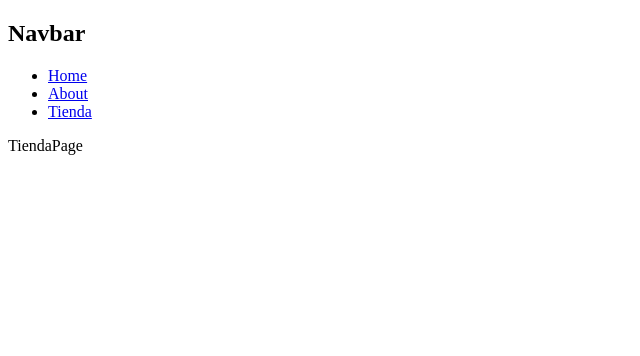
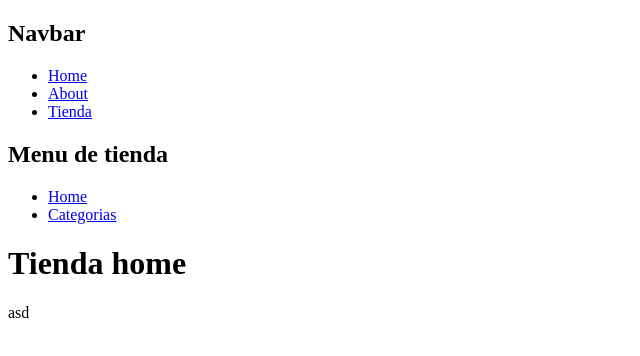
Before and after one commit to Blaaaxo/AprendiendoNextjs, a Next.js app: page /tienda in a window 1280 px wide. Shown: the top 356 px of the page, without its empty margins (0-640 px from the left). Built offline with nearby package versions, Linux system fonts and the light colour scheme.

Commit message:
layouts de diferentes rutas

```diff
--- a/app/tienda/categorias/page.jsx
+++ b/app/tienda/categorias/page.jsx
@@ -2,7 +2,9 @@ import React from 'react'
 
 function CategoriasPage() {
   return (
-    <div>CategoriasPage</div>
+    <div>
+      <h1>paginas CategoriasPage</h1>
+    </div>
   )
 }
 
--- /dev/null
+++ b/app/tienda/layout.jsx
@@ -0,0 +1,24 @@
+import React from 'react'
+import Link from 'next/link'
+
+const layoutTienda = ({children}) => {
+  return (
+    <>
+        <nav>
+            <h2>Menu de tienda</h2>
+            <ul>
+                <li>
+                    <Link href={`/tienda`}>Home</Link>
+                </li>
+                <li>
+                    <Link href={'/tienda/categorias'}>Categorias</Link>
+                </li>
+            </ul>
+        </nav>
+
+        {children}
+    </>
+  )
+}
+
+export default layoutTienda
--- a/app/tienda/page.jsx
+++ b/app/tienda/page.jsx
@@ -2,7 +2,10 @@ import React from 'react'
 
 function TiendaPage() {
   return (
-    <div>TiendaPage</div>
+    <div>
+      <h1>Tienda home</h1>
+      <p>asd</p>
+    </div>
   )
 }
 
```
